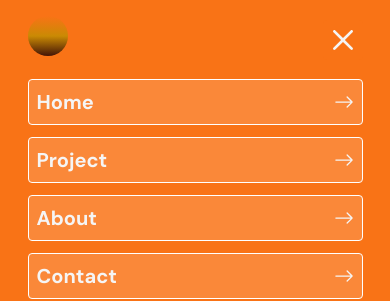
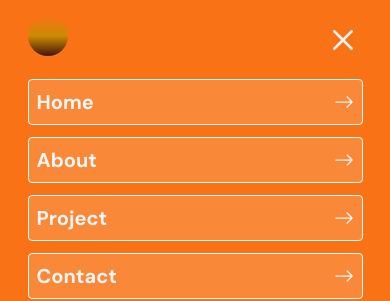
Before and after one commit to Yvyryryi/frontend, a Next.js app in the folder frontend-app/: page /project in a window 390 px wide. Both pictures are taken after a click on the button 344 px from the left and 36 px from the top of the page. Shown: the top 301 px of the page. Built offline with nearby package versions, Linux system fonts and the light colour scheme.

Commit message:
Optimization changes

```diff
--- a/frontend-app/src/components/Footer.tsx
+++ b/frontend-app/src/components/Footer.tsx
@@ -3,7 +3,7 @@ import { FaInstagram, FaLinkedin } from "react-icons/fa6";
 
 export default function Footer(){
     return(
-        <footer className="border-neutral-800 bg-black z-50 sticky">
+        <footer className="border-neutral-800 bg-black z-50 md:sticky">
             <div className="container">
                 <div className="flex w-full items-center justify-between py-5 pb-10">
                     <div className="flex flex-row gap-2">
--- a/frontend-app/src/components/Header.tsx
+++ b/frontend-app/src/components/Header.tsx
@@ -42,8 +42,8 @@ export default function Header(){
                     </div>
                     <div className="flex flex-col gap-3 text-neutral-white justify-center items-center">
                         <Link href={"/"} onClick={() => setOpen(!isOpen)} className="inline-flex hover:bg-white hover:text-neutral-950 duration-200 items-center justify-between font-bold text-xl border-white border bg-white/15 rounded w-full p-2">Home<BsArrowRight/></Link>
-                        <Link href={"/about"} onClick={() => setOpen(!isOpen)} className="inline-flex hover:bg-white hover:text-neutral-950 duration-200 items-center justify-between font-bold text-xl border-white border bg-white/15 rounded w-full p-2">Project<BsArrowRight/></Link>
-                        <Link href={"/project"} onClick={() => setOpen(!isOpen)} className="inline-flex hover:bg-white hover:text-neutral-950 duration-200 items-center justify-between font-bold text-xl border-white border bg-white/15 rounded w-full p-2">About<BsArrowRight/></Link>
+                        <Link href={"/about"} onClick={() => setOpen(!isOpen)} className="inline-flex hover:bg-white hover:text-neutral-950 duration-200 items-center justify-between font-bold text-xl border-white border bg-white/15 rounded w-full p-2">About<BsArrowRight/></Link>
+                        <Link href={"/project"} onClick={() => setOpen(!isOpen)} className="inline-flex hover:bg-white hover:text-neutral-950 duration-200 items-center justify-between font-bold text-xl border-white border bg-white/15 rounded w-full p-2">Project<BsArrowRight/></Link>
                         <Link href={"/"} onClick={() => setOpen(!isOpen)} className="inline-flex hover:bg-white hover:text-neutral-950 duration-200 items-center justify-between font-bold text-xl border-white border bg-white/15 rounded w-full p-2">Contact<BsArrowRight/></Link>
                         <a className="text-icon link2" target="_blank" href={"https://www.spaceappschallenge.org/nasa-space-apps-2024/find-a-team/yvyryryi/"}>
                             Made by Yvyryrýi <BsArrowRight/>
--- a/frontend-app/src/components/Rover.tsx
+++ b/frontend-app/src/components/Rover.tsx
@@ -9,9 +9,9 @@ export default function Rover(){
                     width={1367}
                     height={1367}
                     alt="rover"
-                    className="w-6/12"
+                    className="md:w-6/12"
                 />
-                <div className="flex justify-center items-center p-4 w-6/12">
+                <div className="flex justify-center items-center p-4 md:w-6/12">
                     <h3>Hearing from the rover</h3>
                 </div>
             </div>
```
